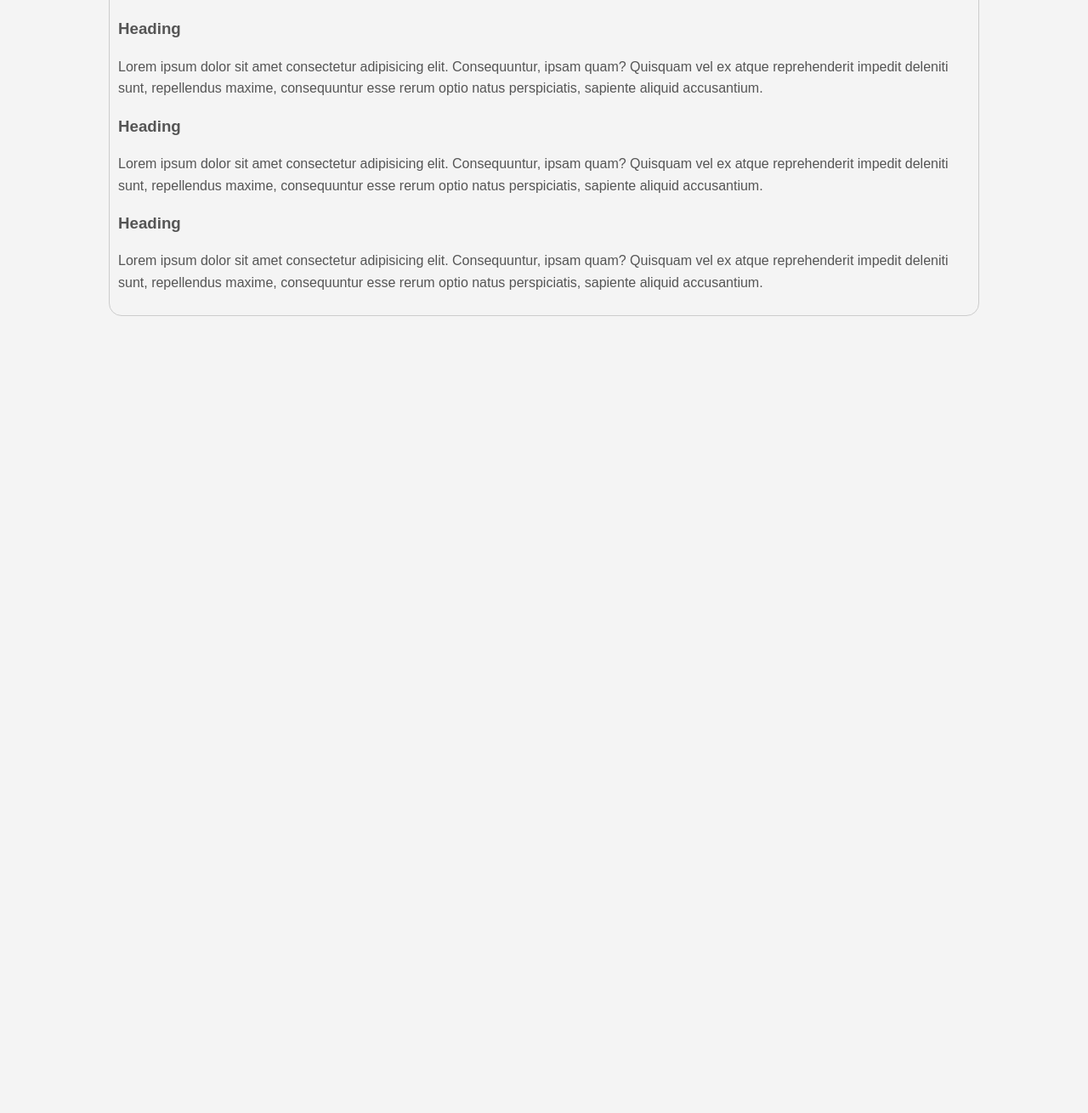
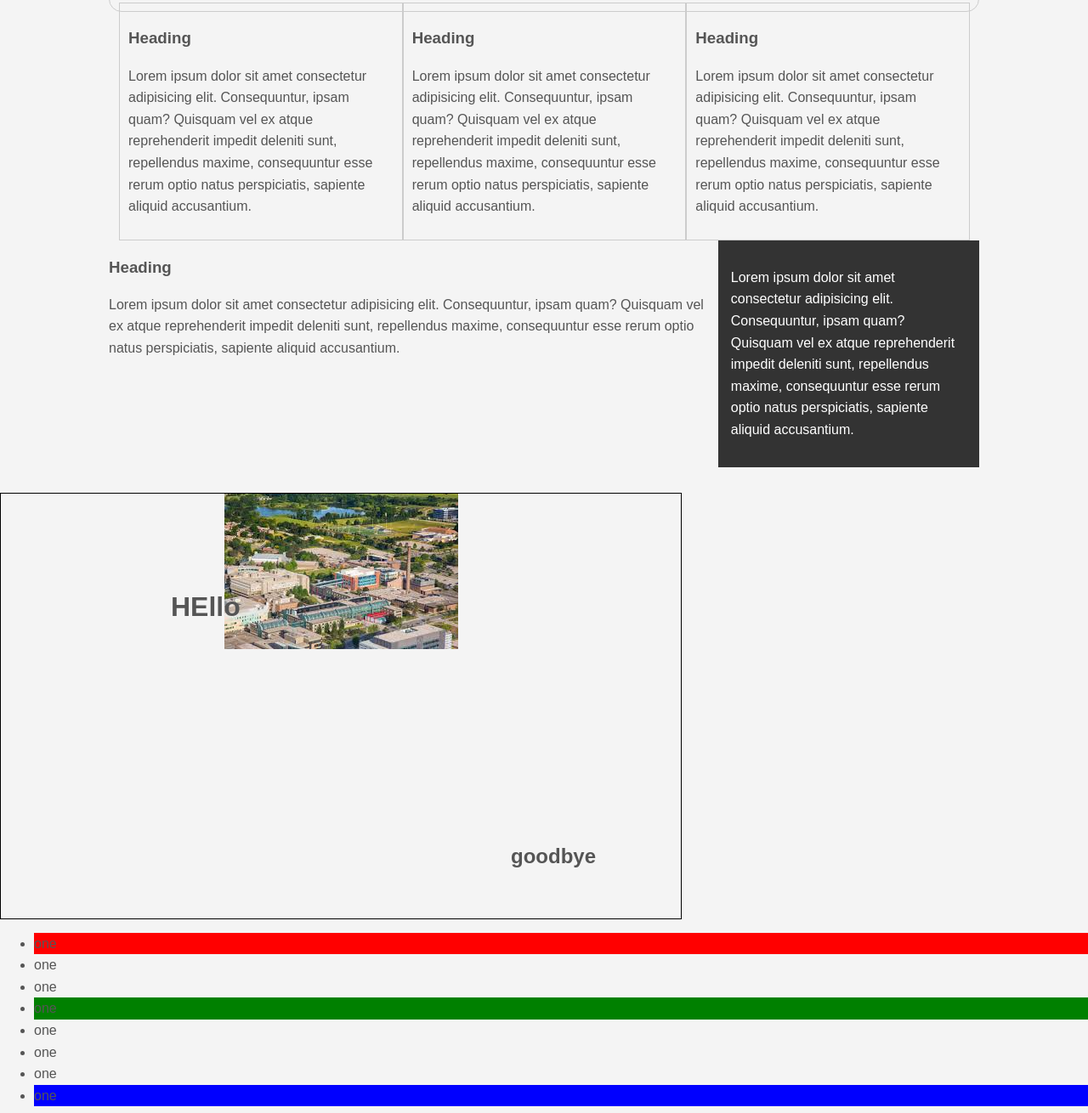
Before and after one commit to Adib234/learninghtml-css, a plain HTML site: page CSSfundamentals/index.html in a window 1280 px wide. Shown: the part 970-2280 px from the top of the page at 85% size. Before the commit the page ends 1842 px from the top, so only its background shows below. Drawn offline with Linux system fonts and the light colour scheme.

Commit message:
Changed some files

```diff
--- a/CSSfundamentals/index.html
+++ b/CSSfundamentals/index.html
@@ -58,7 +58,32 @@
           </p>
         </div>
       </div>
+      <div class="clr" > </div >
+      <div id="main-block"><h3>Heading</h3>
+        <p>
+          Lorem ipsum dolor sit amet consectetur adipisicing elit. Consequuntur, ipsam quam? Quisquam vel ex atque reprehenderit impedit deleniti sunt, repellendus maxime, consequuntur esse rerum optio natus perspiciatis, sapiente aliquid
+          accusantium.</div>
+      <div id ="sidebar">
+        <p>
+          Lorem ipsum dolor sit amet consectetur adipisicing elit. Consequuntur, ipsam quam? Quisquam vel ex atque reprehenderit impedit deleniti sunt, repellendus maxime, consequuntur esse rerum optio natus perspiciatis, sapiente aliquid
+          accusantium.
+      </div>
     </div>
-    <div style="margin-top: 500px;"></div>
+    <div class="clr"></div>
+    <div class="p-box">
+        <h1>HEllo</h1>
+        <h2>goodbye</h2>
+    </div>
+    <a class="fix-me" href="">boo</a>
+       <!--You can have more than one class-->
+    <ul class="my-list"><li>one</li>
+      <li>one</li>
+      <li>one</li>
+      <li>one</li>
+      <li>one</li>
+      <li>one</li>
+      <li>one</li>
+      <li>one</li></ul>
+    <div style="margin-top: 500px;"></>
   </body>
 </html>
--- a/CSSfundamentals/style.css
+++ b/CSSfundamentals/style.css
@@ -104,8 +104,75 @@ body{
 .my-form label {
     display:block;
 }
-
+.clr {
+    clear:both;
+}
 .my-form input [type="text"], .my-form textarea {
     padding:8px;
     width:100%;
 }
+
+.block {
+    float:right;
+    width:33.3%;
+    border: 1px solid #ccc;
+    padding: 10px;
+    box-sizing:border-box;
+}
+
+#main-block {
+    float:left;
+    width:70%
+}
+#sidebar{
+    float:right;
+    width:30%;
+    background-color:#333;
+    color:#fff;
+    padding:15px;
+    box-sizing:border-box;
+}
+
+.p-box{
+    width:800px;
+    height:500px;
+    border:1px solid #000;
+    margin-top:30px;
+    position:relative;
+    background-image:url('download.jpeg');
+    background-position: 100px 200px;
+    background-repeat:no-repeat;
+    background-position: center top;
+}
+
+.p-box h1 {
+    position:absolute;
+    top:100px;
+    left:200px;
+}
+
+
+.p-box h2{
+    position:absolute;
+    bottom:40px;
+    right:100px;
+}
+
+.fix-me {
+    position:fixed;
+    top:400px;
+}
+
+.my-list li:first-child{
+    background:red;
+}
+
+.my-list li:last-child{
+    background: blue;
+}
+.my-list li:nth-child(4){
+    background:green;
+}
+my-list li:nth-child(odd){
+    background:grey;
+}
```
Also changed, not shown: CSSfundamentals/download.jpeg (added).
